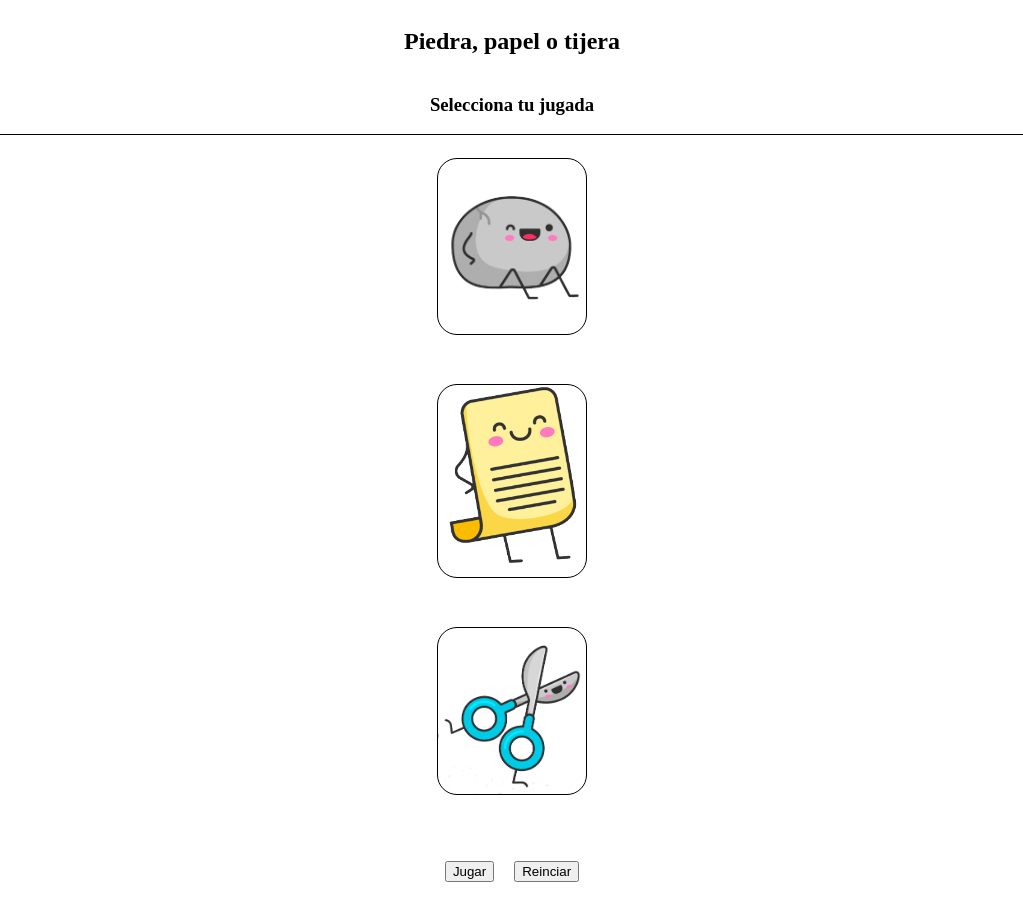
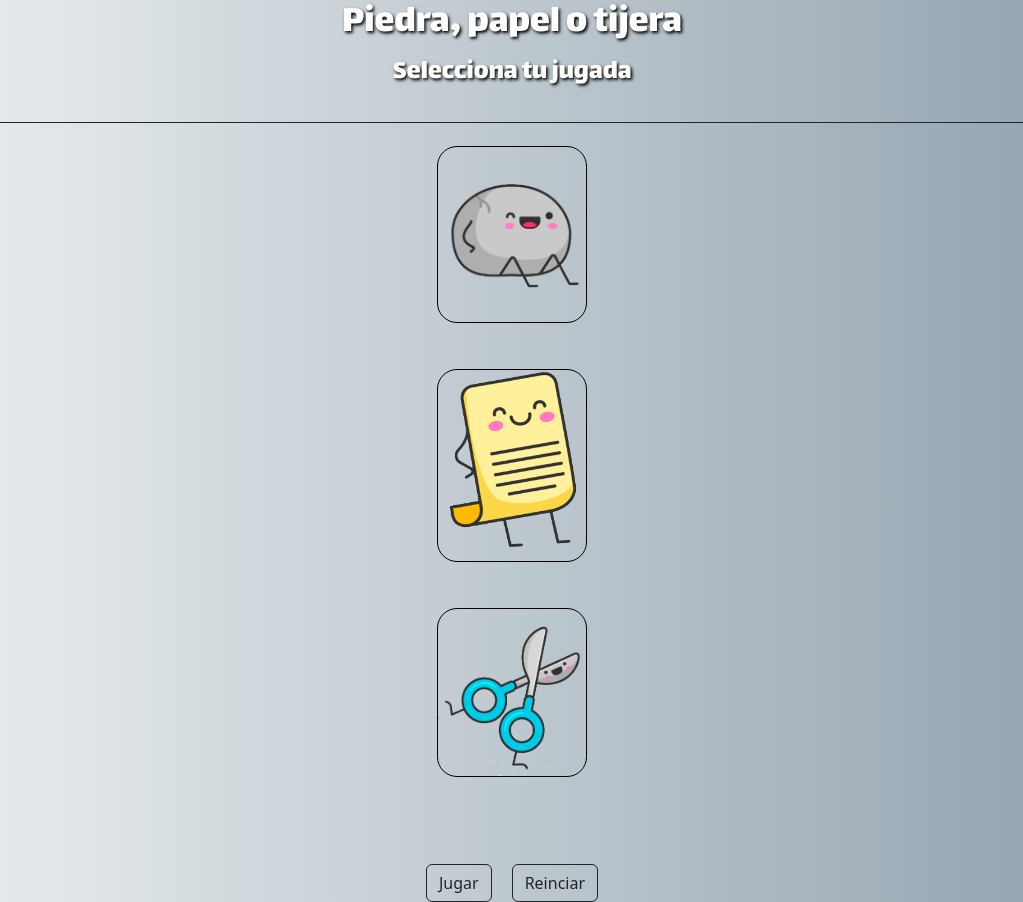
Before and after one commit to germanpgonzalez/piedra-papel-tijera, a plain HTML site: page index.html in a window 1280 px wide. Shown: the whole page, without its empty margins (128-1151 px from the left). Drawn offline with nearby package versions, Linux system fonts and the light colour scheme.

Commit message:
Cambio de fondo y texto

```diff
--- a/index.html
+++ b/index.html
@@ -1,31 +1,75 @@
 <!DOCTYPE html>
 <html lang="es">
-<head>
-    <meta charset="UTF-8">
-    <meta http-equiv="X-UA-Compatible" content="IE=edge">
-    <meta name="viewport" content="width=device-width, initial-scale=1.0">
-    <link rel="stylesheet" href="style.css">
-    <link rel="shortcut icon" href="#">
+  <head>
+    <meta charset="UTF-8" />
+    <meta http-equiv="X-UA-Compatible" content="IE=edge" />
+    <meta name="viewport" content="width=device-width, initial-scale=1.0" />
+    <link rel="stylesheet" href="style.css" />
+    <link rel="shortcut icon" href="#" />
+    <!-- CSS only -->
+    <link
+      href="https://cdn.jsdelivr.net/npm/bootstrap@5.2.1/dist/css/bootstrap.min.css"
+      rel="stylesheet"
+      integrity="sha384-iYQeCzEYFbKjA/T2uDLTpkwGzCiq6soy8tYaI1GyVh/UjpbCx/TYkiZhlZB6+fzT"
+      crossorigin="anonymous"
+    />
+    <!-- JavaScript Bundle with Popper -->
+    <script
+      src="https://cdn.jsdelivr.net/npm/bootstrap@5.2.1/dist/js/bootstrap.bundle.min.js"
+      integrity="sha384-u1OknCvxWvY5kfmNBILK2hRnQC3Pr17a+RTT6rIHI7NnikvbZlHgTPOOmMi466C8"
+      crossorigin="anonymous"
+    ></script>
+    <link rel="preconnect" href="https://fonts.googleapis.com" />
+    <link rel="preconnect" href="https://fonts.gstatic.com" crossorigin />
+    <link
+      href="https://fonts.googleapis.com/css2?family=Lalezar&display=swap"
+      rel="stylesheet"
+    />
     <title>Piedra, papel o tijera</title>
-</head>
-<body>
+  </head>
+  <body class="fondo">
     <section class="titulos">
-        <h1>Piedra, papel o  tijera</h1>
-        <h3> Selecciona tu jugada</h3>
+      <h1>Piedra, papel o tijera</h1>
+      <h3>Selecciona tu jugada</h3>
     </section>
 
     <seccion class="container">
-        <div class="jugadas">
-            <button class="btn" id="btn-piedra"><img src="./assets/piedra.png" class="imagen" id="piedra" alt="piedra"></button>
-            <button class="btn" id="btn-papel"><img src="./assets/papel.png" class="imagen" id="papel" alt="papel"></button>
-            <button class="btn" id="btn-tijera"><img src="./assets/tijera.png" class="imagen" id="tijera" alt="tijera"></button>
-        </div>
-
+      <div class="jugadas">
+        <button class="btn-jugadas" id="btn-piedra">
+          <img
+            src="./assets/piedra.png"
+            class="imagen"
+            id="piedra"
+            alt="piedra"
+          />
+        </button>
+        <button class="btn-jugadas" id="btn-papel">
+          <img src="./assets/papel.png" class="imagen" id="papel" alt="papel" />
+        </button>
+        <button class="btn-jugadas" id="btn-tijera">
+          <img
+            src="./assets/tijera.png"
+            class="imagen"
+            id="tijera"
+            alt="tijera"
+          />
+        </button>
+      </div>
     </seccion>
     <div class="botones">
-        <input type="button" id="btn-jugar" value="Jugar"/>
-        <input type="button" id="btn-reiniciar" value="Reinciar"/>
+      <input
+        type="button"
+        class="btn btn-outline-dark"
+        id="btn-jugar"
+        value="Jugar"
+      />
+      <input
+        type="button"
+        class="btn btn-outline-dark"
+        id="btn-reiniciar"
+        value="Reinciar"
+      />
     </div>
     <script src="script.js"></script>
-</body>
+  </body>
 </html>
--- a/script.js
+++ b/script.js
@@ -40,7 +40,7 @@ function tijera() {
   jugar();
 }
 
-//Esta función me devuelve en String la jugada del usuario
+//Esta función me devuelve en String la jugada que eligió el usuario
 function eleccion(opcion) {
   let res;
 
@@ -56,11 +56,12 @@ function eleccion(opcion) {
 
 
 function jugar() {
-
+  //Habilito los botones para jugar
   oppiedra.disabled = false;
   oppapel.disabled = false;
   optijera.disabled = false;
 
+  //Se elige aleatoriamente la jugada de la pc
   jugadaEnemiga = aleatorio(1, 3);
 
   if (jugadaUsuario != undefined) {
--- a/style.css
+++ b/style.css
@@ -1,12 +1,33 @@
+.fondo {
+  background: #8e9eab; /* fallback for old browsers */
+  background: -webkit-linear-gradient(
+    to right,
+    #eef2f3,
+    #8e9eab
+  ); /* Chrome 10-25, Safari 5.1-6 */
+  background: linear-gradient(
+    to right,
+    #eef2f3,
+    #8e9eab
+  ); /* W3C, IE 10+/ Edge, Firefox 16+, Chrome 26+, Opera 12+, Safari 7+ */
+}
 .titulos {
-    display:flex;
-    align-items:center;
-    flex-direction:column;
-    justify-content:center;
+  display: flex;
+  align-items: center;
+  flex-direction: column;
+  justify-content: center;
+  font-family: "Lalezar", cursive;
+  color:white;
+  text-shadow: black 0.1em 0.1em 0.2em
+}
+
+.btn-jugadas {
+  background-color: transparent;
+  border-color: transparent;
 }
 
 .jugadas {
-    display : flex;
+  display: flex;
   align-items: center;
   flex-direction: column;
   justify-content: center;
@@ -23,13 +44,8 @@
 
 .botones {
   margin-top: 40px;
-    display : flex;
+  display: flex;
   align-items: center;
   justify-content: center;
   gap: 20px;
 }
-
-.btn {
-    background-color: transparent;
-    border-color: transparent;
-}
```
Lines whose indentation alone changed are shown as unchanged.
